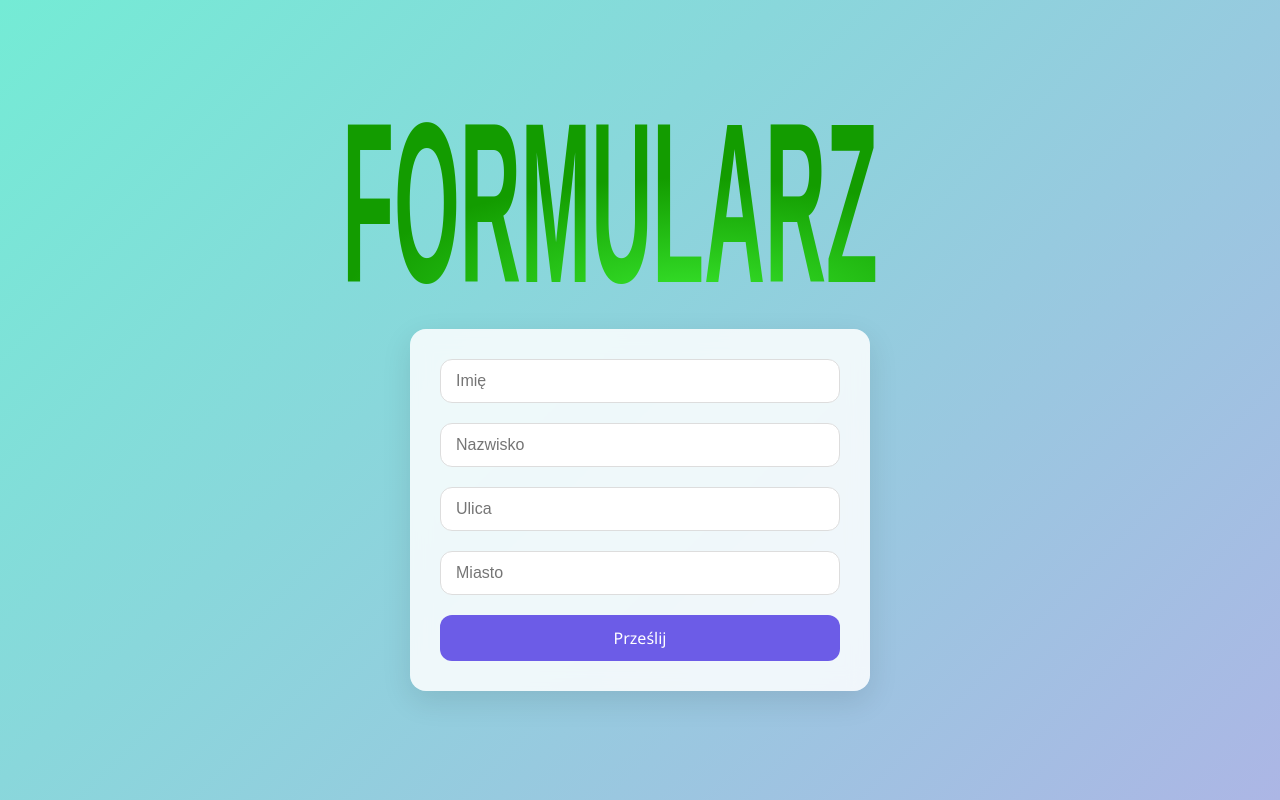
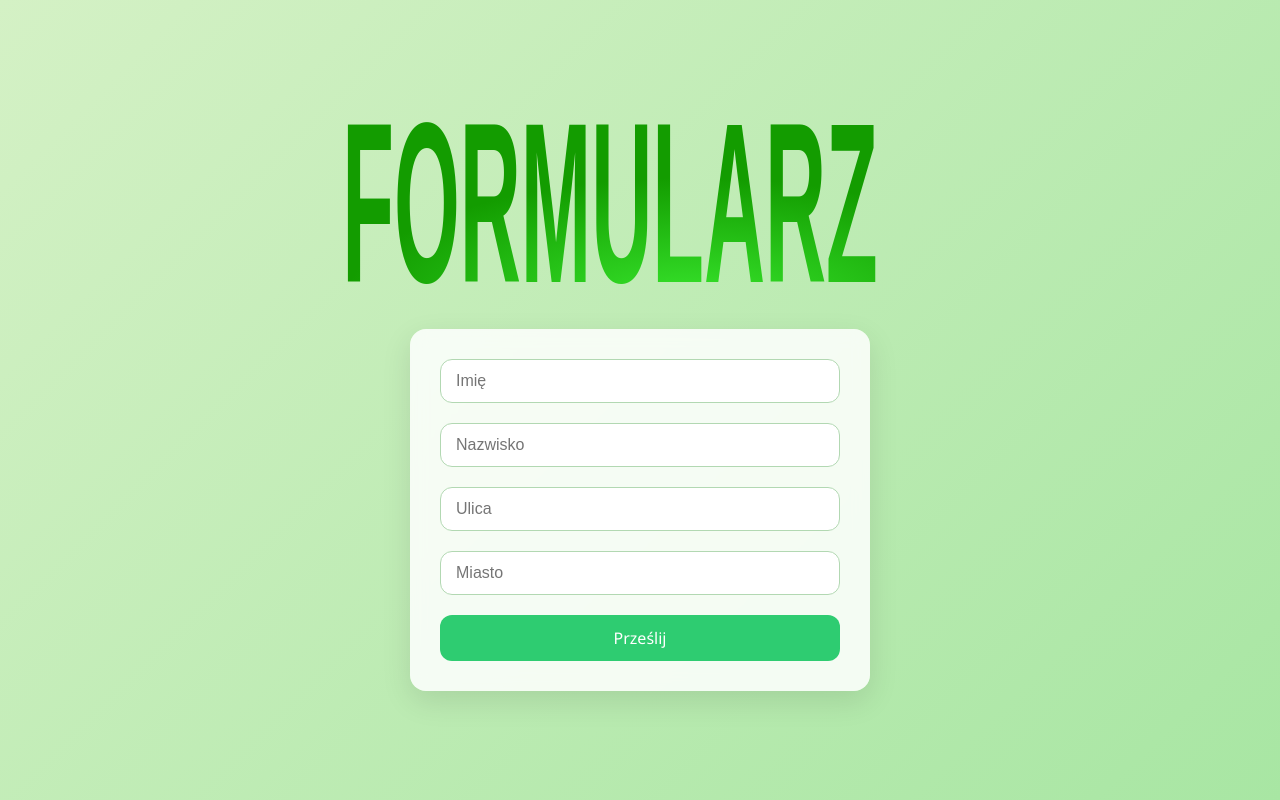
Before and after one commit to SzymeQ-pl/formularz, a React (Vite) app: page / in a window 1280 px wide. Built offline with nearby package versions, Linux system fonts and the light colour scheme.

Commit message:
Update App.css

```diff
--- a/src/App.css
+++ b/src/App.css
@@ -5,7 +5,7 @@ body, html {
   height: 100%;
   width: 100%;
   font-family: 'Segoe UI', Tahoma, Geneva, Verdana, sans-serif;
-  background: linear-gradient(135deg, #74ebd5 0%, #acb6e5 100%);
+  background: linear-gradient(135deg, #d4f1c5 0%, #a8e6a3 100%); /* delikatny zielony gradient */
 }
 
 .App {
@@ -31,7 +31,7 @@ body, html {
   width: 400px;
   padding: 30px;
   background-color: rgba(255, 255, 255, 0.85);
-  backdrop-filter: blur(10px);
+  backdrop-filter: blur(8px);
   border-radius: 16px;
   box-shadow: 0 10px 30px rgba(0,0,0,0.1);
 }
@@ -39,21 +39,21 @@ body, html {
 .form input {
   padding: 12px 15px;
   font-size: 16px;
-  border: 1px solid #ddd;
+  border: 1px solid #b2d8b2;
   border-radius: 12px;
   outline: none;
   transition: all 0.2s;
 }
 
 .form input:focus {
-  border-color: #6c5ce7;
-  box-shadow: 0 0 5px rgba(108, 92, 231, 0.5);
+  border-color: #2ecc71; /* zielony akcent przy focusie */
+  box-shadow: 0 0 5px rgba(46, 204, 113, 0.5);
 }
 
 .form button {
   padding: 12px 20px;
   font-size: 16px;
-  background-color: #6c5ce7;
+  background-color: #2ecc71; /* zielony przycisk */
   color: white;
   border: none;
   border-radius: 12px;
@@ -62,9 +62,9 @@ body, html {
 }
 
 .form button:hover {
-  background-color: #5a4bcf;
+  background-color: #27ae60;
   transform: translateY(-2px);
-  box-shadow: 0 5px 15px rgba(108, 92, 231, 0.3);
+  box-shadow: 0 5px 15px rgba(46, 204, 113, 0.3);
 }
 
 .table {
@@ -72,7 +72,7 @@ body, html {
   border-collapse: collapse;
   width: 600px;
   background-color: rgba(255, 255, 255, 0.85);
-  backdrop-filter: blur(10px);
+  backdrop-filter: blur(8px);
   border-radius: 16px;
   overflow: hidden;
   box-shadow: 0 10px 30px rgba(0,0,0,0.1);
@@ -84,14 +84,14 @@ body, html {
 }
 
 .table th {
-  background-color: #6c5ce7;
+  background-color: #2ecc71; /* zielone nagłówki */
   color: white;
 }
 
 .table tr:nth-child(even) {
-  background-color: rgba(108, 92, 231, 0.05);
+  background-color: rgba(46, 204, 113, 0.1);
 }
 
 .table tr:hover {
-  background-color: rgba(108, 92, 231, 0.15);
+  background-color: rgba(46, 204, 113, 0.2);
 }
```
